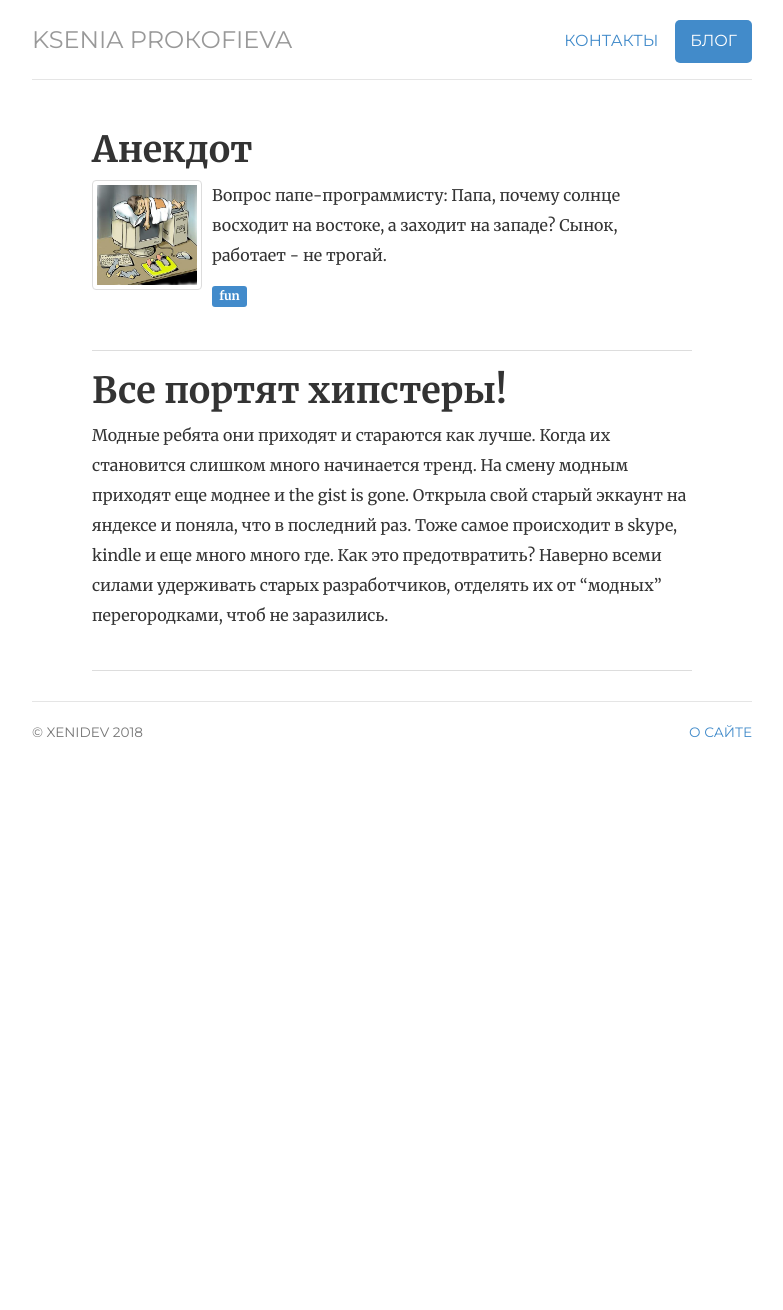
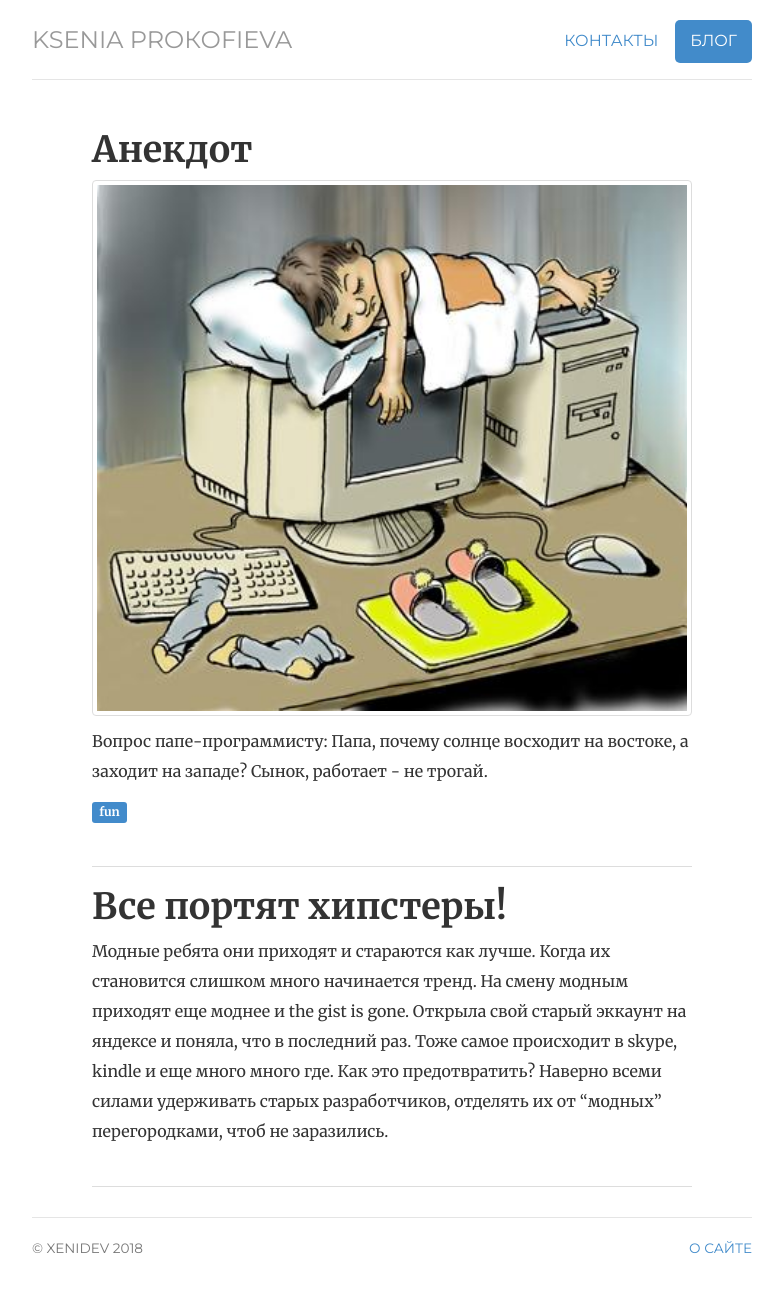
Before and after one commit to ValeraS/xenidev.github.io, a Jekyll site: the page built from notes/index.html, in a window 1280 px wide. Shown: the whole page, without its empty margins (248-1031 px from the left). Built offline with Jekyll 4.4.1, drawn with Linux system fonts in a browser that asks for light colours; before the commit the page ends 900 px from its top, so only the background shows below that.

Commit message:
Update style.css

```diff
--- a/css/style.css
+++ b/css/style.css
@@ -144,3 +144,10 @@ pre.prettyprint { padding: 10px !important; margin: 40px; font-size: 12px;}
     float: left;
     padding-right: 10px;
    }
+
+/* SINGLE POST */
+
+.notes .img-postlist {
+    /* display: none; */
+    width: 100%;
+}
```
